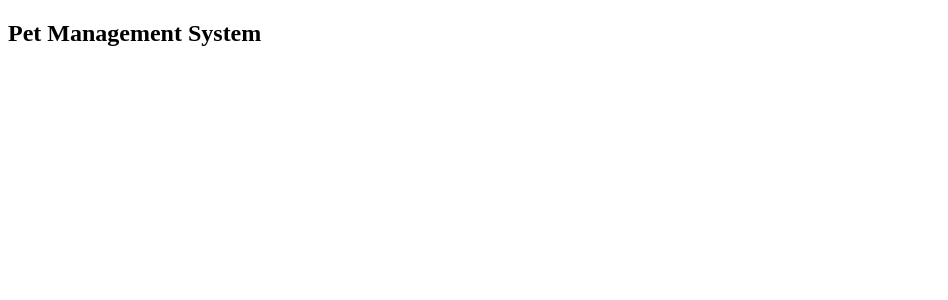
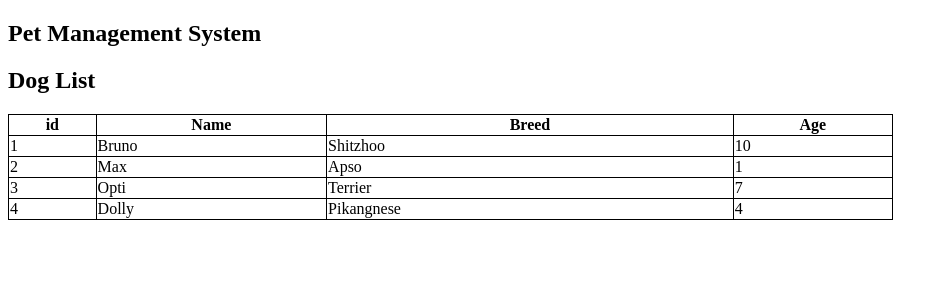
Before and after one commit to DariaDeriagina/Review-Angular-Project-DeriaginaD, an Angular app: page / in a window 1280 px wide. Shown: the top 300 px of the page, without its empty margins (0-948 px from the left). Built offline with nearby package versions, Linux system fonts and the light colour scheme.

Commit message:
add to imports DogListComponent and fill the css of dog list component

```diff
--- a/src/app/app.component.html
+++ b/src/app/app.component.html
@@ -1 +1,2 @@
 <h2> {{title}} </h2>
+<app-dog-list></app-dog-list>
--- a/src/app/app.component.ts
+++ b/src/app/app.component.ts
@@ -1,10 +1,12 @@
 import { Component } from '@angular/core';
 import { RouterOutlet } from '@angular/router';
+import {DogListComponent} from './dog-list/dog-list.component';
 
 @Component({
   selector: 'app-root',
   standalone: true,
-  imports: [RouterOutlet],
+  //in imports add DogListComponent
+  imports: [RouterOutlet, DogListComponent],
   templateUrl: './app.component.html',
   styleUrl: './app.component.css'
 })
--- a/src/app/dog-list/dog-list.component.css
+++ b/src/app/dog-list/dog-list.component.css
@@ -0,0 +1,9 @@
+/*// add styles*/
+
+table {
+  width: 70%;
+  border-collapse: collapse;
+}
+td, th {
+  border: 1px solid black;
+}
```
